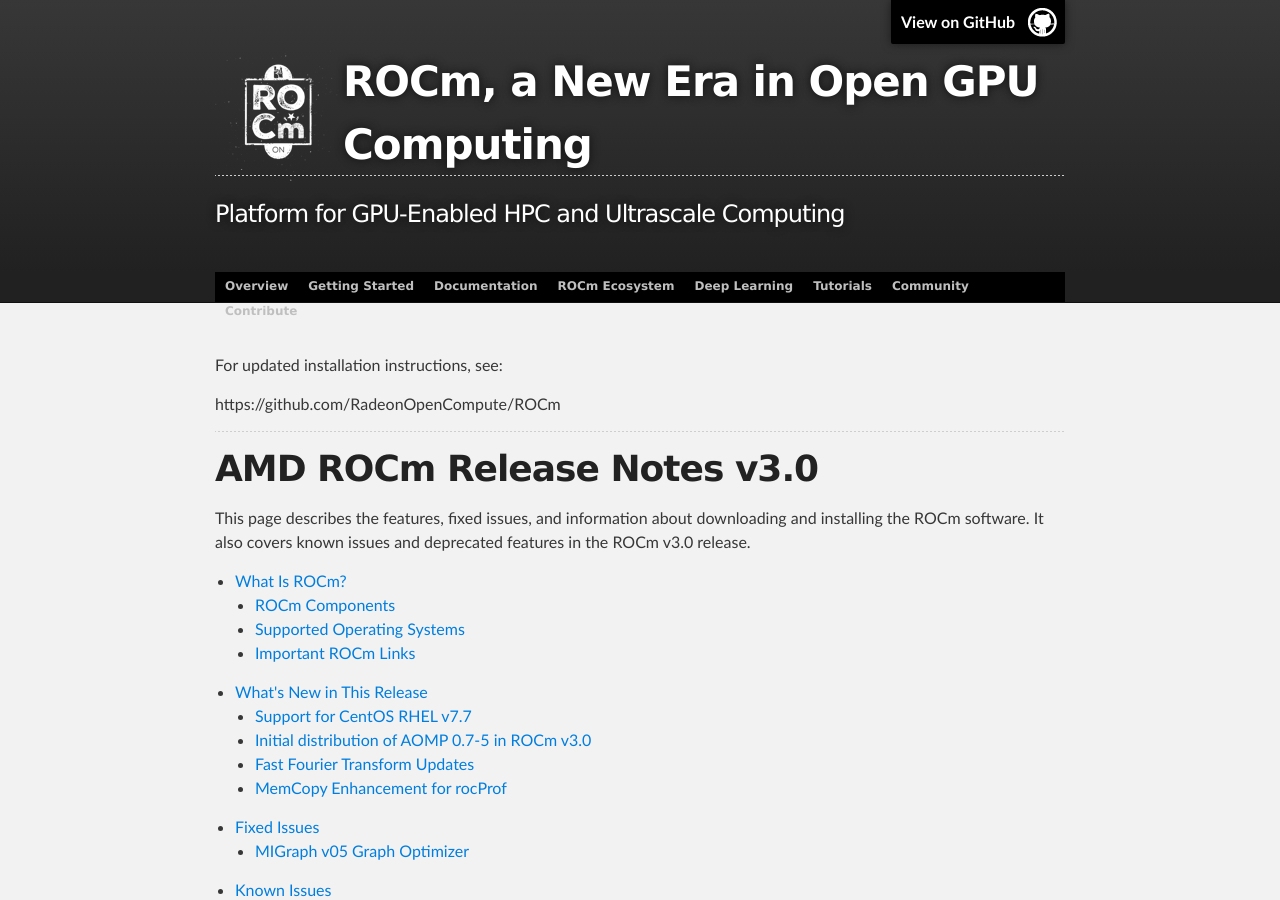
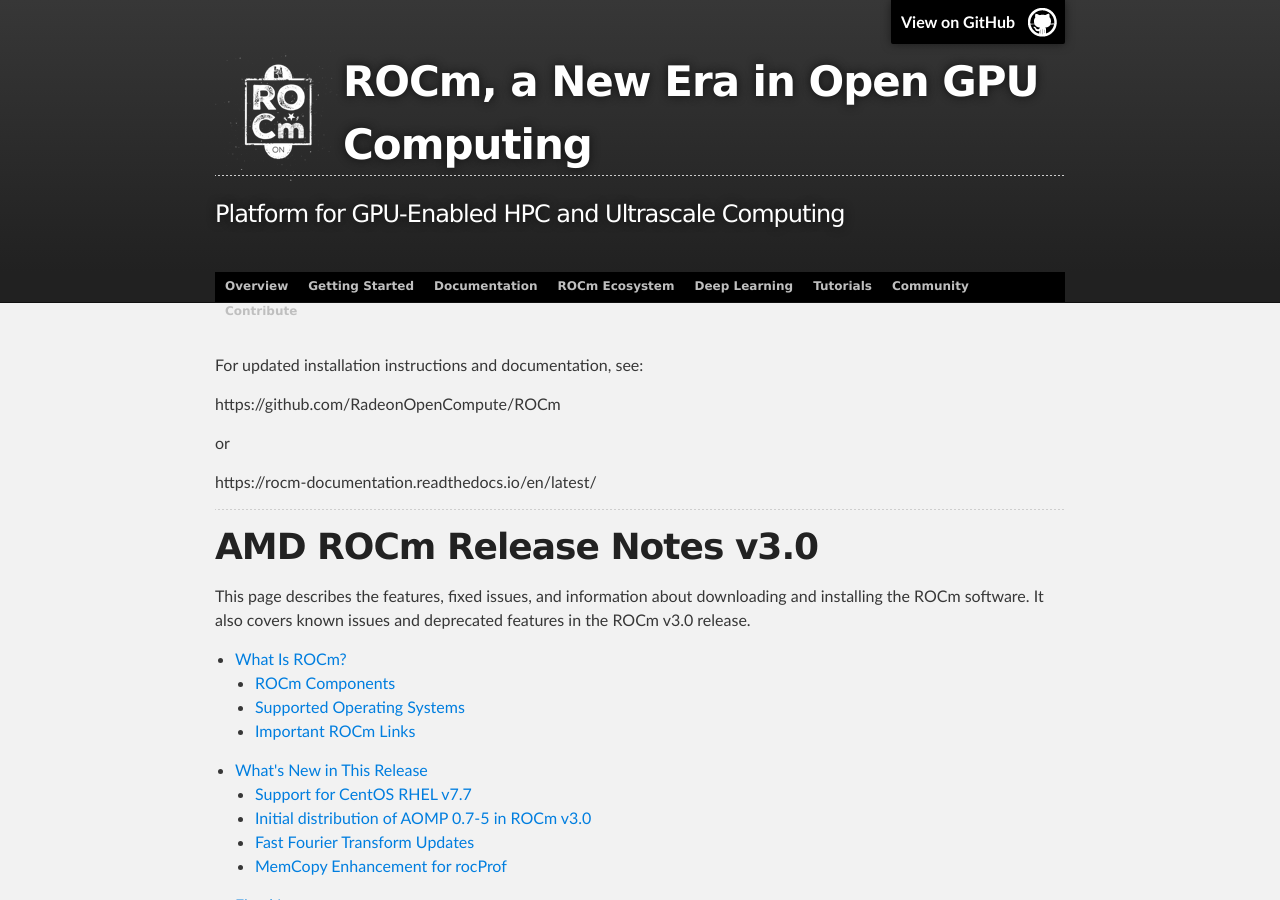
Before and after one commit to ROCm/ROCm.github.io, a Jekyll site: the page built from ROCmInstall.md, in a window 1280 px wide and 900 px high. Built offline with Jekyll 4.4.1, drawn with Linux system fonts in a browser that asks for light colours; our own code applies the rules of GitHub Pages for plain Markdown files.

Commit message:
Update ROCmInstall.md

```diff
--- a/ROCmInstall.md
+++ b/ROCmInstall.md
@@ -1,6 +1,10 @@
-For updated installation instructions, see:
+For updated installation instructions and documentation, see:
 
 https://github.com/RadeonOpenCompute/ROCm
+
+or
+
+https://rocm-documentation.readthedocs.io/en/latest/
 
 **********************************************************
 # AMD ROCm Release Notes v3.0
```
